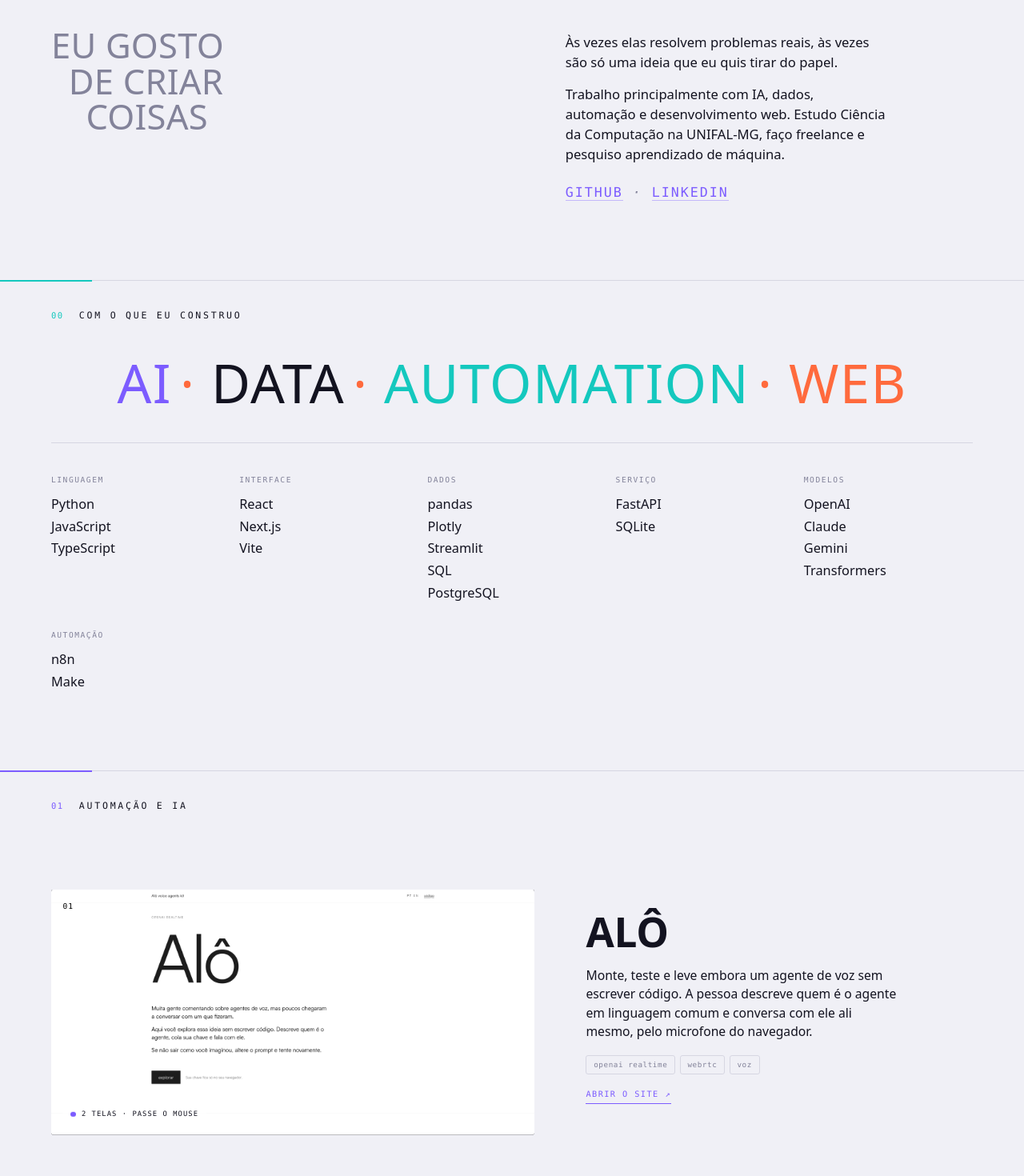
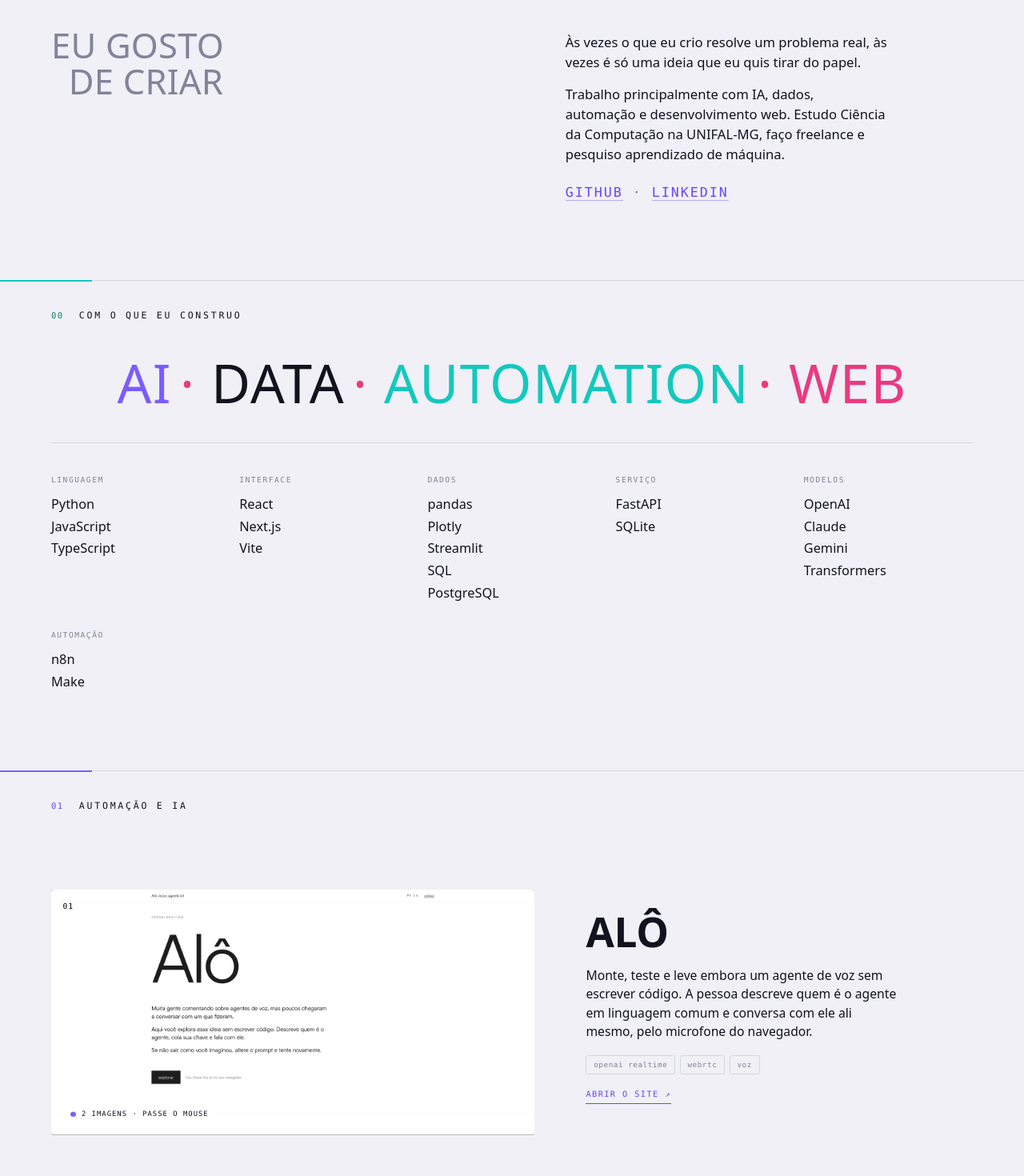
Before and after one commit to helo-labs/portfolio, a React (Vite) app: page / in a window 1280 px wide. Shown: the part 440-1910 px from the top of the page at 80% size. Built offline with nearby package versions, Linux system fonts and the light colour scheme; a web font is replaced by a local one.

Commit message:
Web em rosa, acentos com contraste conferido, e ajuste da chamada

```diff
--- a/src/dados.js
+++ b/src/dados.js
@@ -6,17 +6,17 @@
 export const SOBRE = {
   nome: 'heloisa pimentel',
   chamada: {
-    pt: ['eu gosto', 'de criar', 'coisas'],
-    en: ['i like', 'building', 'things'],
+    pt: ['eu gosto', 'de criar'],
+    en: ['i like', 'creating'],
   },
   // texto dela, o mesmo do perfil do github
   corpo: {
     pt: [
-      'Às vezes elas resolvem problemas reais, às vezes são só uma ideia que eu quis tirar do papel.',
+      'Às vezes o que eu crio resolve um problema real, às vezes é só uma ideia que eu quis tirar do papel.',
       'Trabalho principalmente com IA, dados, automação e desenvolvimento web. Estudo Ciência da Computação na UNIFAL-MG, faço freelance e pesquiso aprendizado de máquina.',
     ],
     en: [
-      "Sometimes they solve real problems, sometimes they're just ideas I wanted to bring to life.",
+      "Sometimes what I build solves a real problem, sometimes it's just an idea I wanted to bring to life.",
       'I mainly work with AI, data, automation and web development. I study Computer Science at UNIFAL-MG, freelance, and do machine learning research.',
     ],
   },
@@ -224,8 +224,8 @@ export const SEM_PRINT = {
 export const CONVITE = {
   uma: { pt: 'passe o mouse para ver em cor', en: 'hover to see it in colour' },
   varias: {
-    pt: (n) => `${n} telas · passe o mouse`,
-    en: (n) => `${n} screens · hover`,
+    pt: (n) => `${n} imagens · passe o mouse`,
+    en: (n) => `${n} images · hover`,
   },
 }
 
--- a/src/styles.css
+++ b/src/styles.css
@@ -6,10 +6,17 @@
   --tinta: #131320;
   --sutil: #83839a;
   --linha: #d6d6e2;
+  /* vivos: display grande, filete, marca. contraste de 3:1 basta aqui. */
   --roxo: #7c5cff;
   --teal: #14c8be;
-  --coral: #ff6a3d;
+  --rosa: #ea3a80;
+  /* fechados: texto pequeno, onde 3:1 não basta. todos acima de 4,2:1. */
+  --roxo-txt: #6a45f5;
+  --teal-txt: #0b807a;
+  --rosa-txt: #cc1f66;
+
   --acento: var(--roxo);
+  --acento-txt: var(--roxo-txt);
 
   --display: 'Clash Display', ui-sans-serif, system-ui, sans-serif;
   --texto: 'Switzer', ui-sans-serif, system-ui, sans-serif;
@@ -34,7 +41,7 @@ body {
 
 a { color: inherit; }
 
-::selection { background: var(--teal); color: #08131a; }
+::selection { background: var(--roxo-txt); color: #fff; }
 h1, h2, h3, h4 { margin: 0; font-weight: 600; }
 p { margin: 0; }
 ul { margin: 0; padding: 0; list-style: none; }
@@ -175,12 +182,12 @@ ul { margin: 0; padding: 0; list-style: none; }
   padding-top: 0.4rem;
 }
 .abertura-contatos a {
-  color: var(--roxo);
+  color: var(--roxo-txt);
   text-decoration: none;
-  border-bottom: 1px solid color-mix(in srgb, var(--roxo) 38%, transparent);
+  border-bottom: 1px solid color-mix(in srgb, var(--roxo-txt) 42%, transparent);
   transition: border-color 200ms ease;
 }
-.abertura-contatos a:hover { border-bottom-color: var(--roxo); }
+.abertura-contatos a:hover { border-bottom-color: var(--roxo-txt); }
 
 /* ---------- capítulo ---------- */
 
@@ -190,12 +197,12 @@ ul { margin: 0; padding: 0; list-style: none; }
 }
 
 /* um acento por capítulo. a cor deixa de ser enfeite e vira orientação. */
-#stacks { --acento: var(--teal); }
-#automacao { --acento: var(--roxo); }
-#dados { --acento: var(--teal); }
-#web { --acento: var(--coral); }
-#desenvolvimento { --acento: var(--roxo); }
-#pesquisa { --acento: var(--teal); }
+#stacks { --acento: var(--teal); --acento-txt: var(--teal-txt); }
+#automacao { --acento: var(--roxo); --acento-txt: var(--roxo-txt); }
+#dados { --acento: var(--teal); --acento-txt: var(--teal-txt); }
+#web { --acento: var(--rosa); --acento-txt: var(--rosa-txt); }
+#desenvolvimento { --acento: var(--roxo); --acento-txt: var(--roxo-txt); }
+#pesquisa { --acento: var(--teal); --acento-txt: var(--teal-txt); }
 
 /* filete do acento no topo de cada capítulo */
 .capitulo { position: relative; }
@@ -220,7 +227,7 @@ ul { margin: 0; padding: 0; list-style: none; }
   font-family: var(--mono);
   font-size: 0.66rem;
   letter-spacing: 0.14em;
-  color: var(--acento);
+  color: var(--acento-txt);
 }
 
 .capitulo-topo h2 {
@@ -390,8 +397,8 @@ ul { margin: 0; padding: 0; list-style: none; }
 }
 
 .projeto:hover .etiquetas li {
-  color: var(--acento);
-  border-color: color-mix(in srgb, var(--acento) 45%, transparent);
+  color: var(--acento-txt);
+  border-color: color-mix(in srgb, var(--acento-txt) 50%, transparent);
 }
 
 .link {
@@ -404,8 +411,8 @@ ul { margin: 0; padding: 0; list-style: none; }
   display: inline-flex;
   gap: 0.5rem;
   padding-bottom: 0.2rem;
-  border-bottom: 1px solid var(--acento);
-  color: var(--acento);
+  border-bottom: 1px solid var(--acento-txt);
+  color: var(--acento-txt);
 }
 .link span { transition: transform 240ms ease; }
 .link:hover span { transform: translate(3px, -3px); }
@@ -425,10 +432,10 @@ ul { margin: 0; padding: 0; list-style: none; }
   letter-spacing: 0.02em;
   text-transform: uppercase;
 }
-.faixa i { color: var(--coral); font-style: normal; padding: 0 0.15em; }
+.faixa i { color: var(--rosa); font-style: normal; padding: 0 0.15em; }
 .faixa span:nth-child(1) { color: var(--roxo); }
 .faixa span:nth-child(3) { color: var(--teal); }
-.faixa span:nth-child(4) { color: var(--coral); }
+.faixa span:nth-child(4) { color: var(--rosa); }
 
 .stack-grade {
   display: grid;
@@ -480,7 +487,7 @@ ul { margin: 0; padding: 0; list-style: none; }
   font-size: 0.58rem;
   letter-spacing: 0.12em;
   text-transform: uppercase;
-  color: var(--acento);
+  color: var(--acento-txt);
 }
 
 .verbete p, .artigo p { max-width: 46ch; color: #3a3a4a; }
@@ -500,7 +507,7 @@ ul { margin: 0; padding: 0; list-style: none; }
   text-transform: uppercase;
   color: var(--sutil);
 }
-.artigo-tipo { color: var(--acento); }
+.artigo-tipo { color: var(--acento-txt); }
 
 .artigo h3 {
   font-family: var(--display);
@@ -526,12 +533,12 @@ ul { margin: 0; padding: 0; list-style: none; }
   color: var(--sutil);
 }
 .rodape a {
-  color: var(--roxo);
+  color: var(--roxo-txt);
   text-decoration: none;
-  border-bottom: 1px solid color-mix(in srgb, var(--roxo) 38%, transparent);
+  border-bottom: 1px solid color-mix(in srgb, var(--roxo-txt) 42%, transparent);
   transition: border-color 200ms ease;
 }
-.rodape a:hover { border-bottom-color: var(--roxo); }
+.rodape a:hover { border-bottom-color: var(--roxo-txt); }
 
 /* ---------- telas menores ---------- */
 
```
